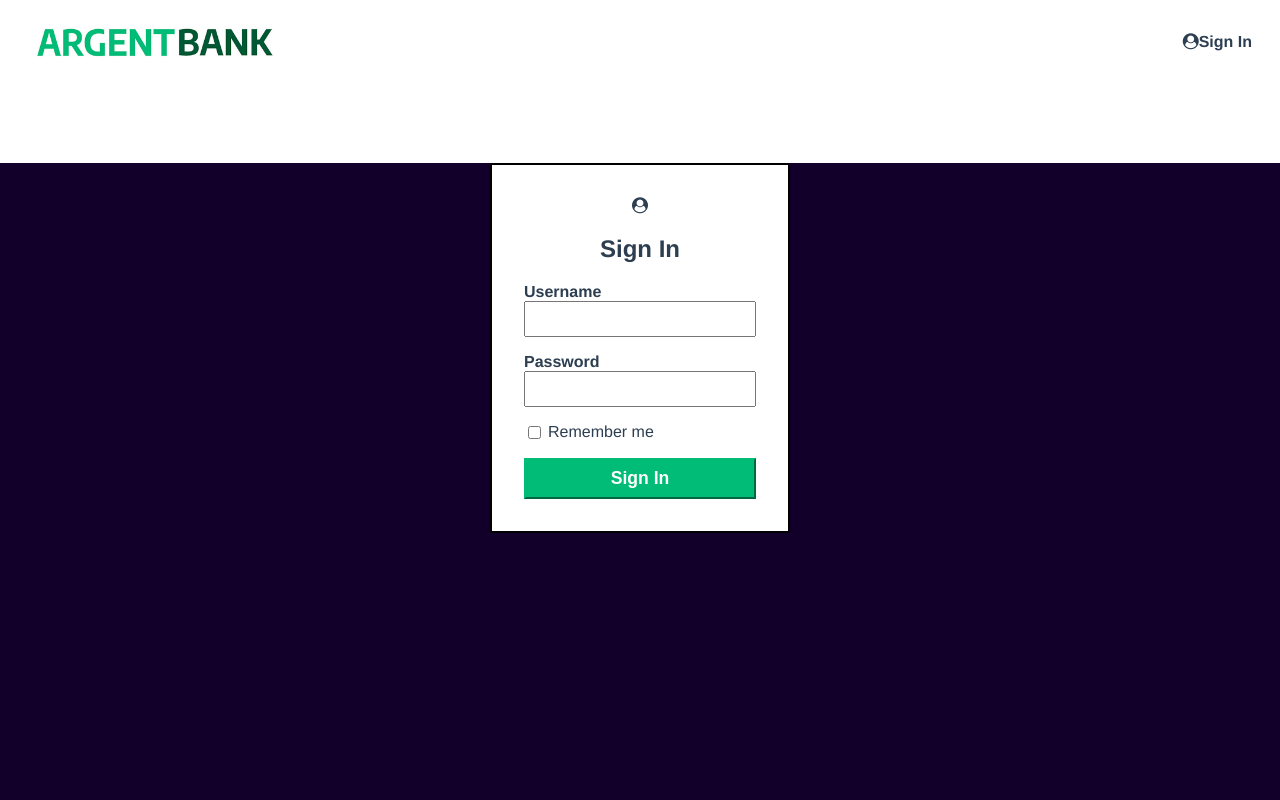
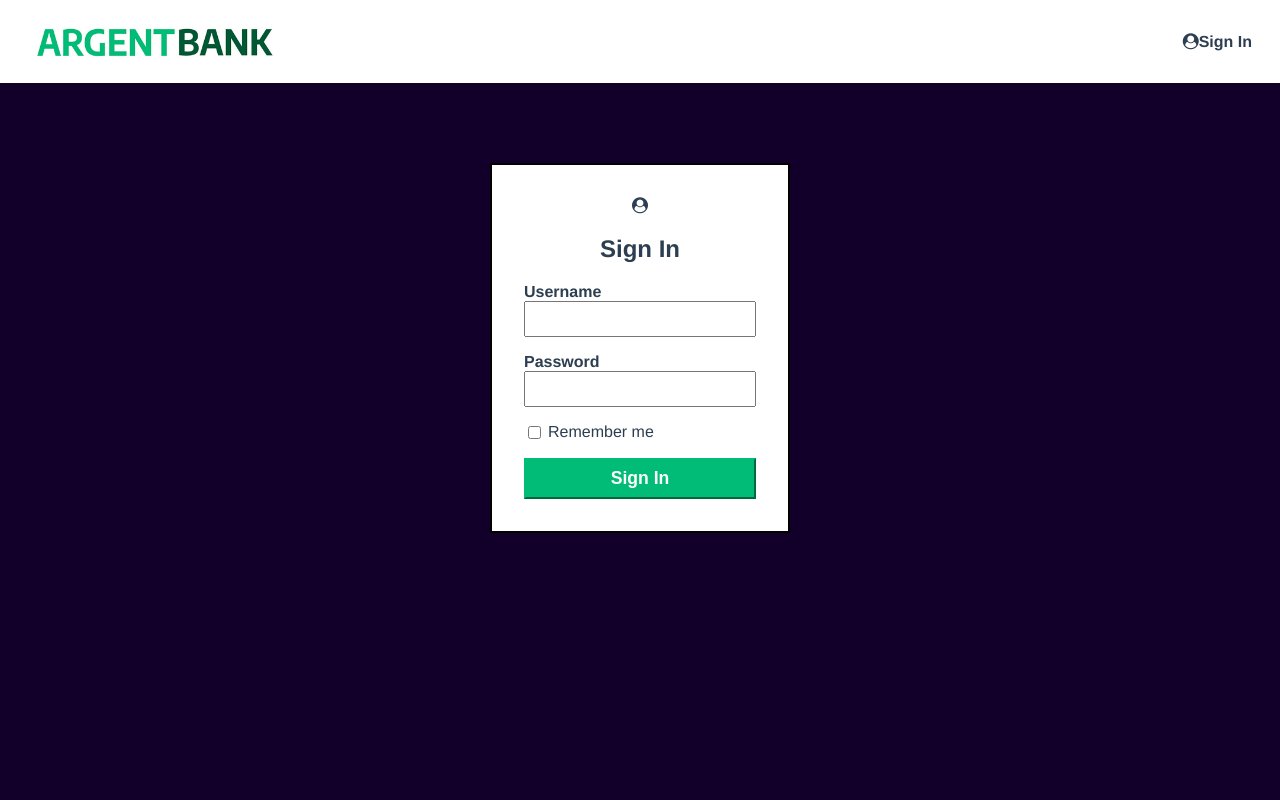
Before and after one commit to LuumiA/Bancaire, a React (Vite) app: page /login in a window 1280 px wide. Shown: the top 800 px of the page. Built offline with nearby package versions, Linux system fonts and the light colour scheme.

Commit message:
Ajout de sass

```diff
--- a/src/index.scss
+++ b/src/index.scss
@@ -25,6 +25,12 @@ body {
   margin-bottom: 25px;
   width: auto;
   height: 1000px;
+}
+
+.login-container {
+  display: flex;
+  flex-direction: column;
+  min-height: 100vh;
 }
 
 .sr-only {
```
